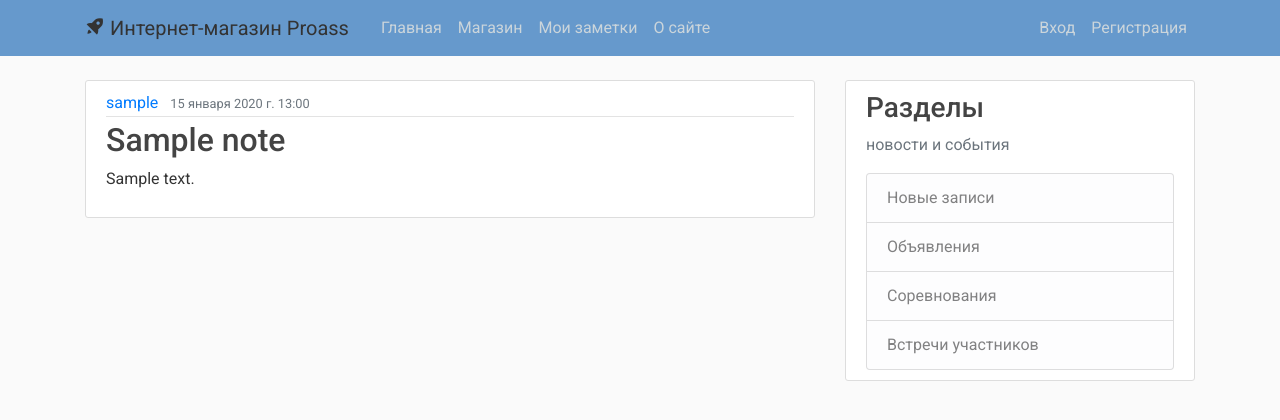
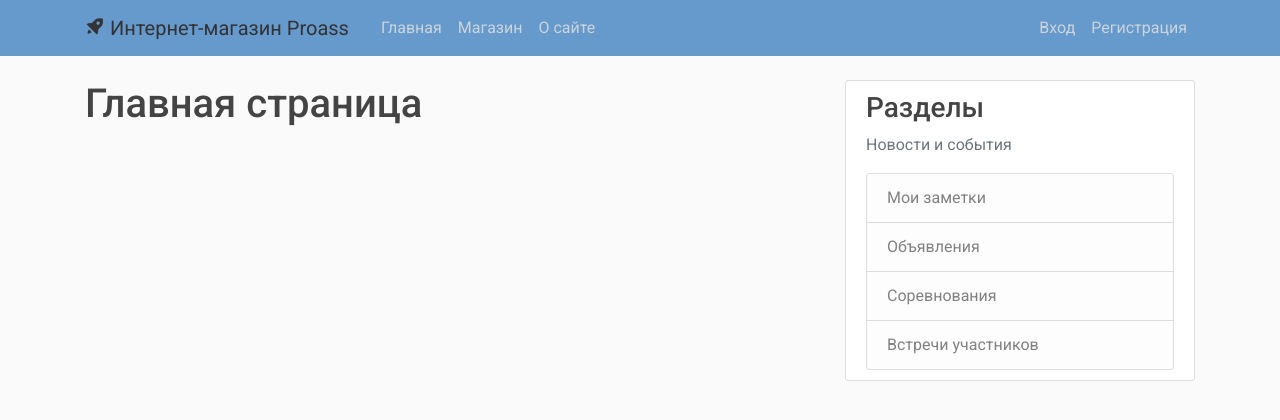
Before and after one commit to MBA2023/Hardware-Store, a Django app: page / in a window 1280 px wide. Shown: the top 420 px of the page. Run offline with Django 5.2, Linux system fonts and the light colour scheme; tables that the repository leaves empty hold one stand-in row (values such as "Sample post"); some libraries are stand-ins or nearby versions.

Commit message:
Notes page appeared

```diff
--- a/Site_store/Notes/templates/base.html
+++ b/Site_store/Notes/templates/base.html
@@ -32,7 +32,6 @@
             <div class="navbar-nav mr-auto">
               <a class="nav-item nav-link " href="{% url 'store-home' %}">Главная</a>
               <a class="nav-item nav-link" >Магазин</a>
-              <a class="nav-item nav-link" >Мои заметки</a>
               <a class="nav-item nav-link"  href="{% url 'about-site' %}">О сайте</a>
             </div>
             <!-- Правая часть навигационной панели -->
@@ -64,9 +63,9 @@
         <div class="col-md-4">
           <div class="content-section">
             <h3>Разделы</h3>
-            <p class='text-muted'>новости и события
+            <p class='text-muted'>Новости и события
               <ul class="list-group">
-                <li class="list-group-item list-group-item-light">Новые записи</li>
+                <a class="list-group-item list-group-item-light" href="{% url 'notes' %}">Мои заметки</a>
                 <li class="list-group-item list-group-item-light">Объявления</li>
                 <li class="list-group-item list-group-item-light">Соревнования</li>
                 <li class="list-group-item list-group-item-light">Встречи участников</li>
--- a/Site_store/Notes/templates/home.html
+++ b/Site_store/Notes/templates/home.html
@@ -1,15 +1,8 @@
 {% extends "base.html" %}
 {% block content %}
-    {% for note in notes %}
-        <article class="media content-section">
-          <div class="media-body">
-            <div class="article-metadata">
-              <a class="mr-2" href="#">{{ note.author }}</a>
-              <small class="text-muted">{{ note.date_posted }}</small>
-            </div>
-            <h2><a class="article-title" href="#">{{ note.title }}</a></h2>
-            <p class="article-content">{{ note.content }}</p>
-          </div>
-        </article>
-    {% endfor %}
+
+
+<h1>Главная страница</h1>
+
+
 {% endblock content %}
--- a/Site_store/Notes/urls.py
+++ b/Site_store/Notes/urls.py
@@ -5,4 +5,5 @@ from . import views
 urlpatterns = [
 	path('', views.home, name='store-home'),
 	path('about/', views.about, name='about-site'),
+	path('notes/', views.notes, name='notes'),
 ]
--- a/Site_store/Notes/views.py
+++ b/Site_store/Notes/views.py
@@ -1,13 +1,17 @@
 from django.shortcuts import render
 from .models import Notes
+from django.contrib.auth.decorators import login_required
 
 
 def home(request):
-    context = {
-        'notes': Notes.objects.all()
-    }
-    return render(request, 'home.html', context)
-
+    return render(request, 'home.html')
 
 def about(request):
     return render(request, 'about.html', {'title': 'О магазине PROASS'})
+
+@login_required
+def notes(request):
+    context = {
+        'notes': Notes.objects.filter(author=request.user)
+    }
+    return render(request, 'my_notes.html', context)
```
Also changed, not shown: Site_store/Notes/templates/my_notes.html (added, +15 -0 lines).
